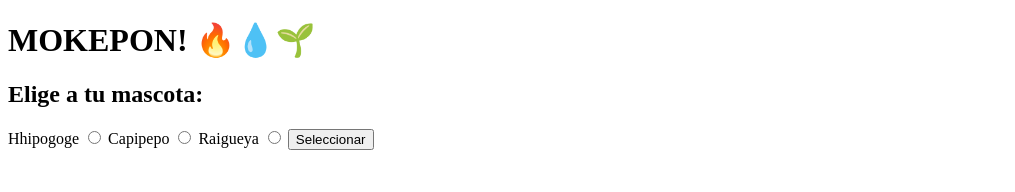
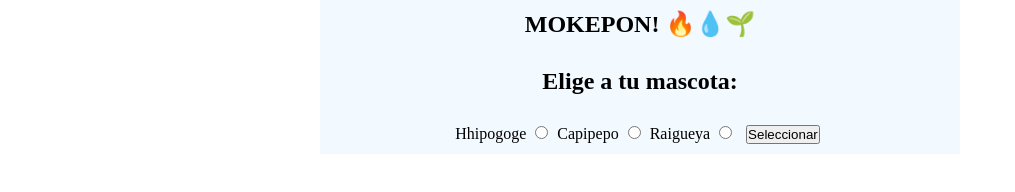
Before and after one commit to AlbertoVillanueva10/MOKEPON, a plain HTML site: page mokepon.html in a window 1280 px wide. Shown: the whole page, without its empty margins (0-1015 px from the left). Drawn offline with Linux system fonts and the light colour scheme.

Commit message:
adding the first styles to the app, and the file styles.css

```diff
--- a/mokepon.html
+++ b/mokepon.html
@@ -7,13 +7,15 @@
     <title>Mokepon</title>
     <!-- <script src="./mokepon.js"></script> -->
     <script src="./mokepon.js"></script>
+    <link rel="stylesheet" href="styles.css ">
 </head>
 <body>
-    <h1> MOKEPON! 🔥💧🌱</h1>
+    <section class="contenedor">
+        <h1 class="titulo"> MOKEPON! 🔥💧🌱</h1>
 
         <section id="seleccionar-mascota">
 
-        <h2>Elige a tu mascota: </h2>
+            <h2 class="elegir-mascota">Elige a tu mascota: </h2>
 
             <!--etiqueta span para hacerlo dinamico con js -->
             <!-- input tipo radio, necesita estar agrupado para la seleccion -->
@@ -58,5 +60,6 @@
         <section id="reiniciar">
             <button id="boton-reiniciar">Reiniciar</button>
         </section>
+    </section>
 </body>
 </html>
--- /dev/null
+++ b/styles.css
@@ -0,0 +1,36 @@
+/* Selector universal */
+*{
+    padding: 0;
+    margin: 0;
+}
+
+.contenedor {
+    background-color: #F2F9FF;
+    width: 50%;
+    height: 100%;
+    margin: 0 auto;
+    text-align: center;
+}
+
+.titulo{
+    padding: 10px;
+}
+
+.elegir-mascota{
+    padding: 20px;
+}
+
+label{
+    padding: 5px;
+}
+
+button{
+    margin: 10px;
+}
+button:hover{
+    cursor: pointer;
+}
+
+body{
+    margin: 0 auto;
+}
```
Lines whose indentation alone changed are shown as unchanged.
